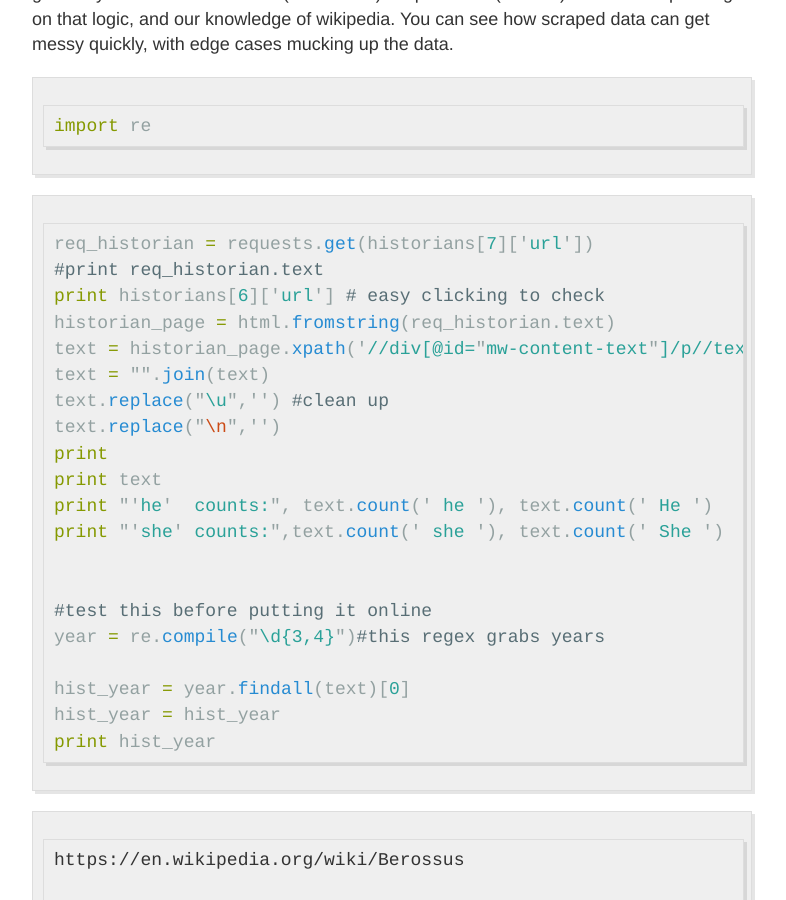
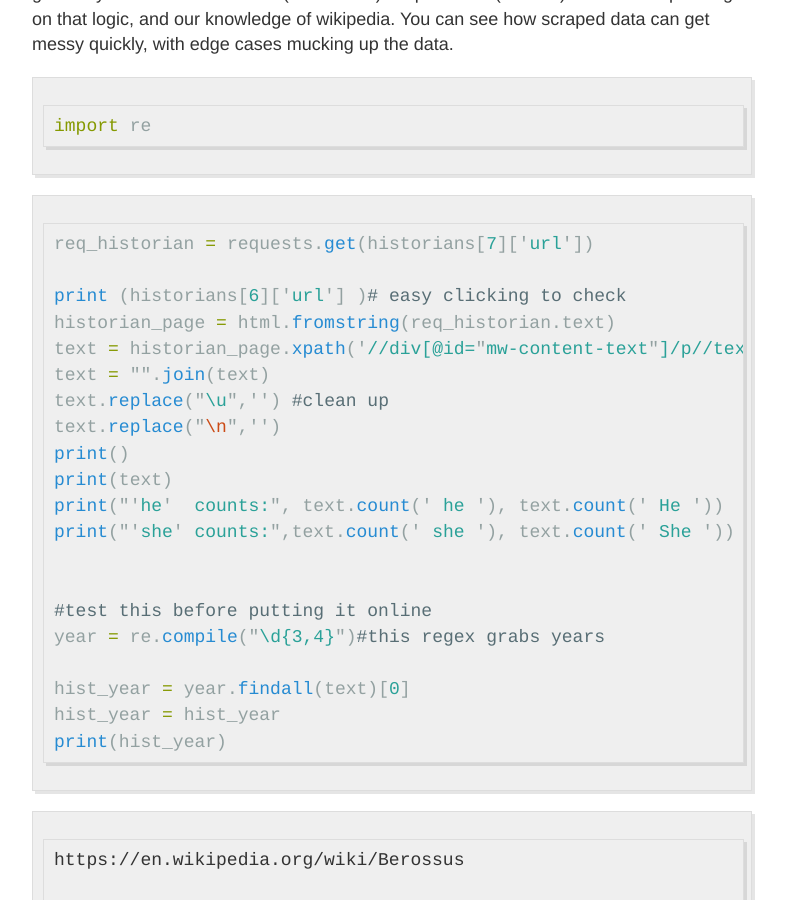
Before and after one commit to sjfwagner/sjfwagner.github.io, a Jekyll site: the page built from _posts/2017-05-19-Webscraping+for+Data+Collection+I.md, in a window 1280 px wide and 900 px high, scrolled down 4304 px. Shown: the whole window, without its empty margins (248-1034 px from the left). Built offline with Jekyll 4.4.1, drawn with Linux system fonts in a browser that asks for light colours.

Commit message:
print as a function

````diff
--- a/_posts/2017-05-19-Webscraping+for+Data+Collection+I.md
+++ b/_posts/2017-05-19-Webscraping+for+Data+Collection+I.md
@@ -66,8 +66,8 @@ There are other useful functions that you can use to more intelligently use xpat
 ```python
 historians = [] # create a json format of our data
 for i in wiki_page.xpath('//div[@id="mw-content-text"]//li/a[@title][position()=1]'): #this xpath grabs all the list items, with a title
-    print i.text #print the historian's name #unnecessary
-    print i.xpath('@href') #print the link #unneccessary
+    print (i.text) #print the historian's name #unnecessary
+    print (i.xpath('@href')) #print the link #unneccessary
 
     historians.append({"name":i.text, "url": "https://en.wikipedia.org"+i.xpath('@href')[0] })#store the full link
 ```
@@ -140,17 +140,17 @@ import re
 
 ```python
 req_historian = requests.get(historians[7]['url'])
-#print req_historian.text
-print historians[6]['url'] # easy clicking to check
+
+print (historians[6]['url'] )# easy clicking to check
 historian_page = html.fromstring(req_historian.text)
 text = historian_page.xpath('//div[@id="mw-content-text"]/p//text()')
 text = "".join(text)
 text.replace("\u",'') #clean up
 text.replace("\n",'')
-print
-print text
-print "'he'  counts:", text.count(' he '), text.count(' He ')
-print "'she' counts:",text.count(' she '), text.count(' She ')
+print()
+print(text)
+print("'he'  counts:", text.count(' he '), text.count(' He '))
+print("'she' counts:",text.count(' she '), text.count(' She '))
 
 
 #test this before putting it online
@@ -158,7 +158,7 @@ year = re.compile("\d{3,4}")#this regex grabs years
 
 hist_year = year.findall(text)[0]
 hist_year = hist_year
-print hist_year
+print(hist_year)
 ```
 
     https://en.wikipedia.org/wiki/Berossus
@@ -194,7 +194,7 @@ for i in historians:
     text = "".join(text)
     text.replace("\u",'')
     text.replace("\n",'')
-    #print
+
 
     he = text.count(' he ') + text.count(' He ')
     she= text.count(' she ') + text.count(' She ')
````
